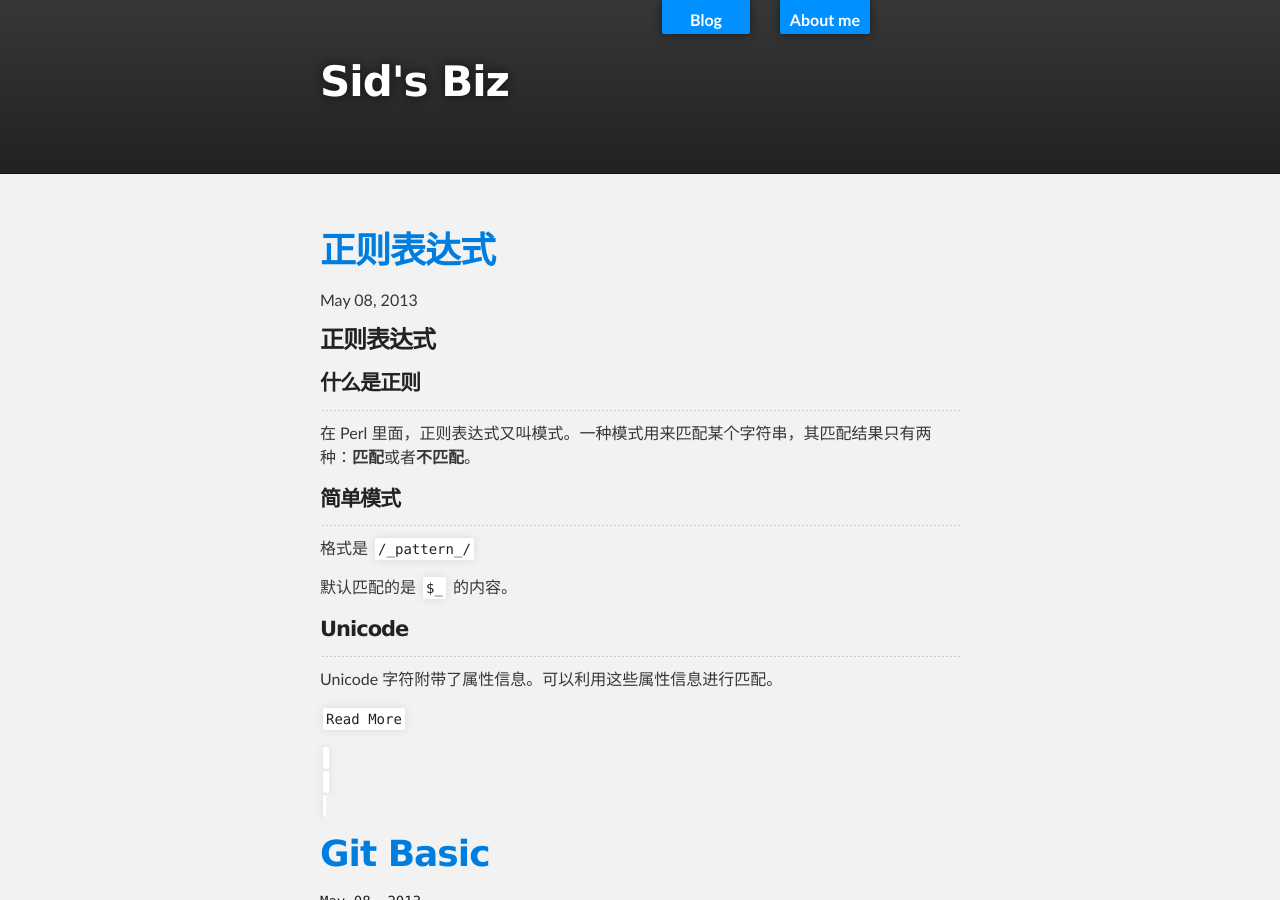
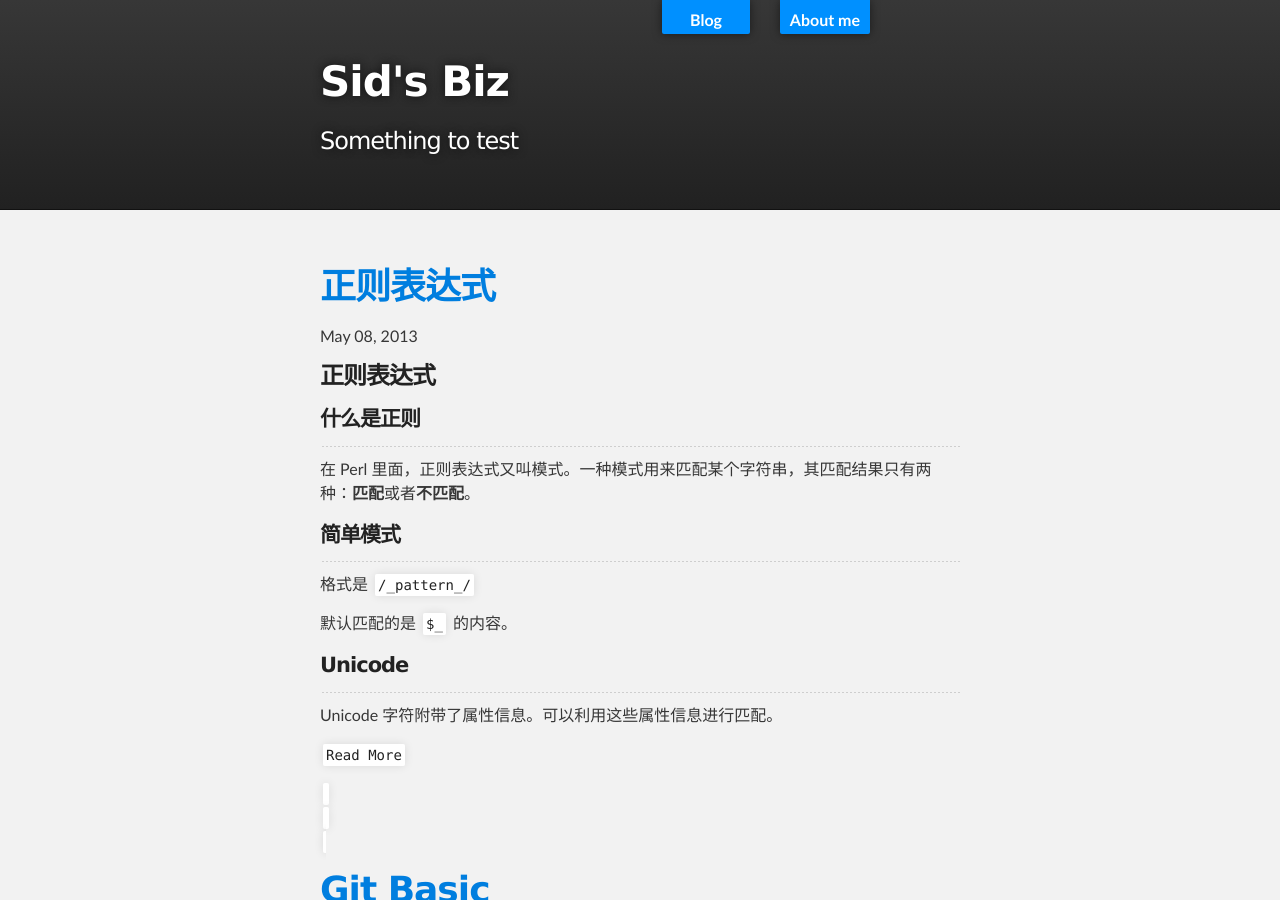
Before and after one commit to Siduzy/Blog, a Jekyll site: the page built from index.html, in a window 1280 px wide and 900 px high. Built offline with Jekyll 4.4.1, drawn with Linux system fonts in a browser that asks for light colours; Markdown is read by kramdown in place of the engine named in the settings.

Commit message:
ajust css

```diff
--- a/_layouts/default.html
+++ b/_layouts/default.html
@@ -19,7 +19,7 @@
           <a id="blog_banner" href="/blog/">Blog</a>
           <a id="about_banner" href="/about/">About me</a>
           <a href="/"><h1 id="project_title">Sid's Biz</h1></a>
-          <h2 id="project_tagline"></h2>
+          <h2 id="project_tagline">Something to test</h2>
         </header>
     </div>
 
```
